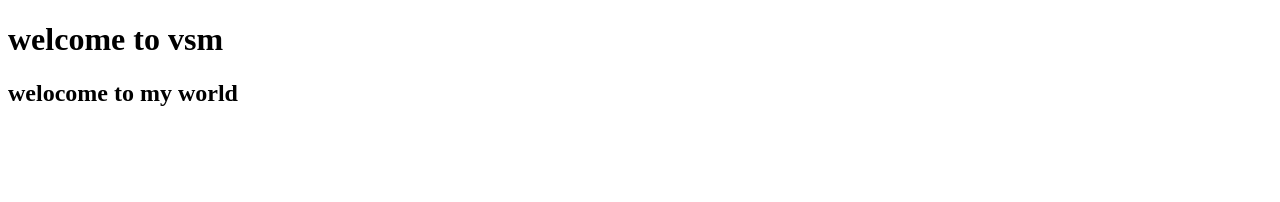
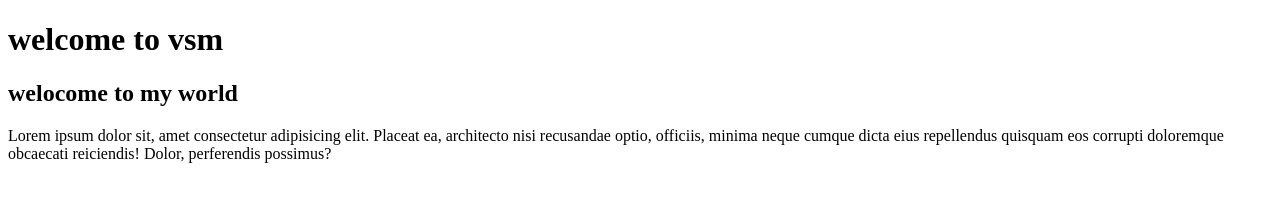
Before and after one commit to sairam1605/vsm, a plain HTML site: page index.html in a window 1280 px wide. Drawn offline with Linux system fonts and the light colour scheme.

Commit message:
version3

```diff
--- a/index.html
+++ b/index.html
@@ -8,5 +8,8 @@
 <body>
     <h1>welcome to vsm</h1>
     <h2>welocome to my world</h2>
+    <p>
+        Lorem ipsum dolor sit, amet consectetur adipisicing elit. Placeat ea, architecto nisi recusandae optio, officiis, minima neque cumque dicta eius repellendus quisquam eos corrupti doloremque obcaecati reiciendis! Dolor, perferendis possimus?
+    </p>
 </body>
 </html>
```
